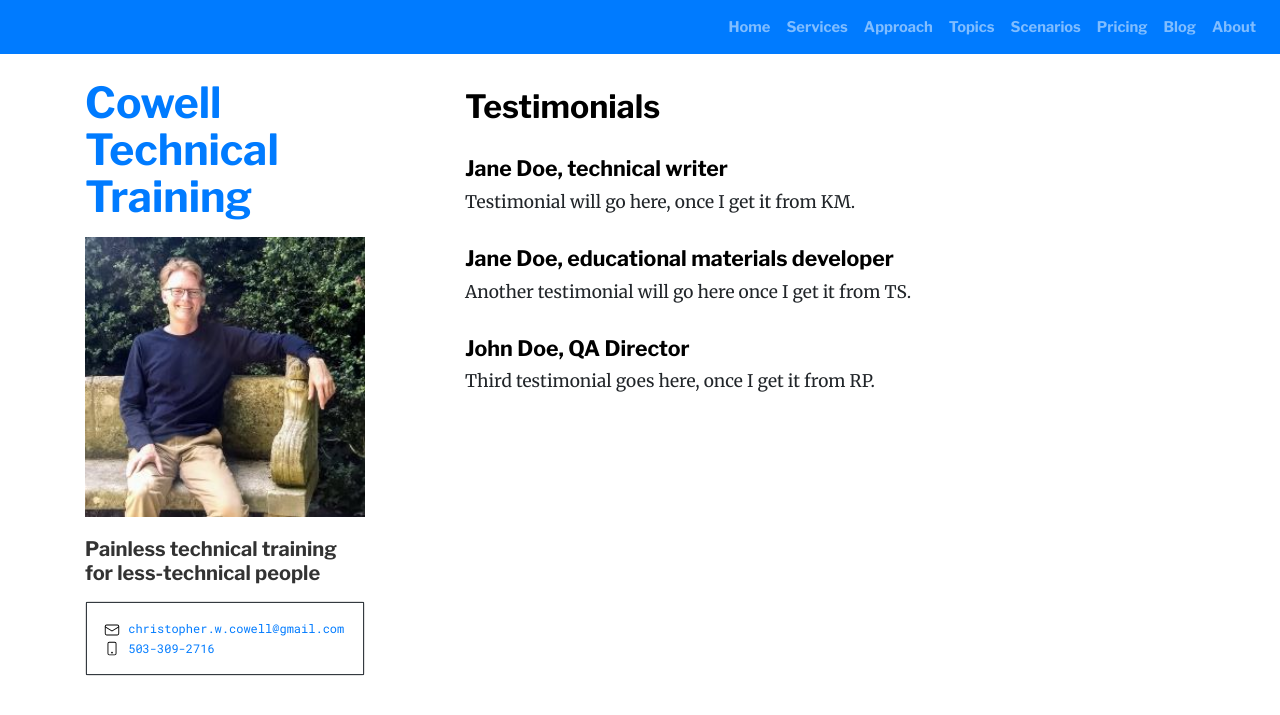
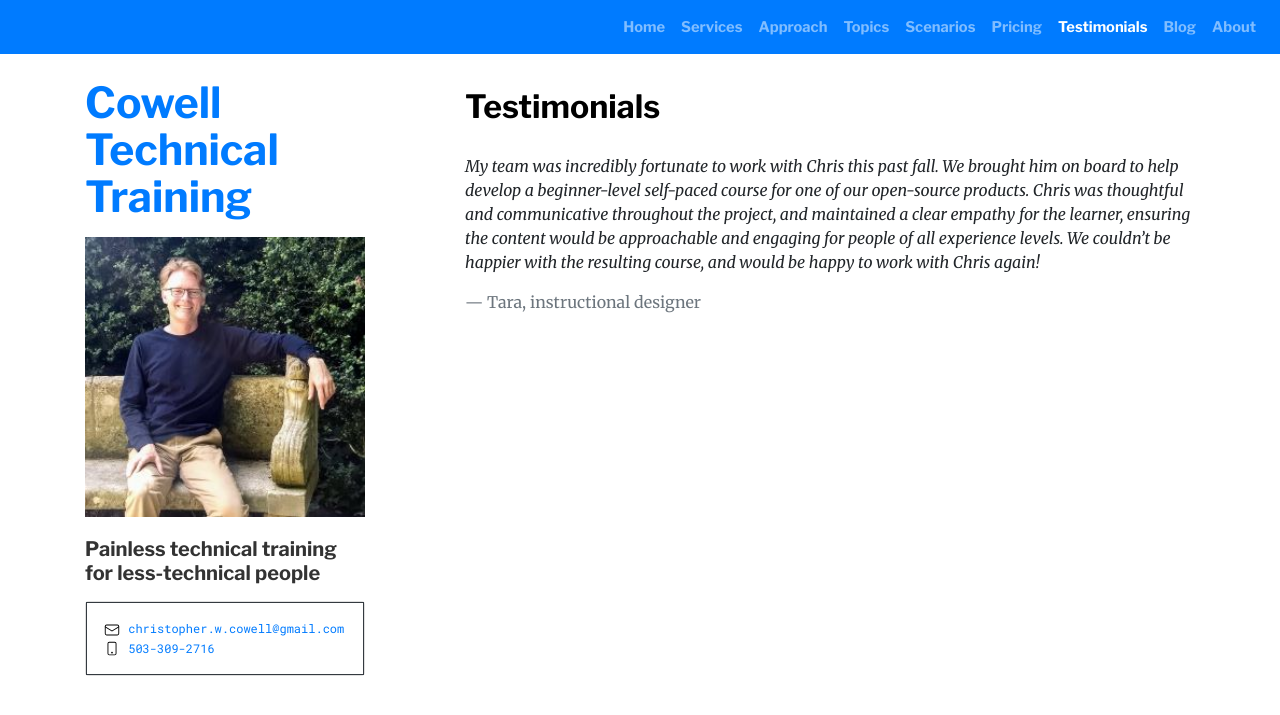
Before and after one commit to cwcowell/cwcowell.github.io, a Jekyll site: the page built from testimonials.md, in a window 1280 px wide. Shown: the top 715 px of the page. Built offline with Jekyll 4.4.1, drawn with Linux system fonts in a browser that asks for light colours; some web fonts are replaced; our own code applies the rules of GitHub Pages for plain Markdown files.

Commit message:
add testimonial from Tara

```diff
--- a/_includes/navigation.html
+++ b/_includes/navigation.html
@@ -24,8 +24,8 @@
                            href="/scenarios.html">Scenarios</a>
                         <a class="nav-item nav-link {% if page.url == '/pricing.html' %}active{% endif %}"
                            href="/pricing.html">Pricing</a>
-<!--                        <a class="nav-item nav-link {% if page.url == '/testimonials.html' %}active{% endif %}"-->
-<!--                           href="/testimonials.html">Testimonials</a>-->
+                        <a class="nav-item nav-link {% if page.url == '/testimonials.html' %}active{% endif %}"
+                           href="/testimonials.html">Testimonials</a>
                         <a class="nav-item nav-link {% if page.url == '/blog.html' %}active{% endif %}"
                            href="/blog.html">Blog</a>
                         <a class="nav-item nav-link {% if page.url == '/about.html' %}active{% endif %}"
--- a/assets/css/style.scss
+++ b/assets/css/style.scss
@@ -66,6 +66,15 @@ table {
   color: #333
 }
 
+.testimonial {
+  font-style: italic;
+  font-size: 1rem;
+}
+
+.testimonial-author {
+  font-size: 1rem;
+}
+
 #sample-roles-and-topics {
   margin-top: 40px;
 }
--- a/testimonials.md
+++ b/testimonials.md
@@ -4,11 +4,10 @@ layout: default
 
 # Testimonials
 
-## Jane Doe, technical writer
-> Testimonial will go here, once I get it from KM.
+<blockquote class="blockquote">
+<p class=" testimonial">
+My team was incredibly fortunate to work with Chris this past fall. We brought him on board to help develop a beginner-level self-paced course for one of our open-source products. Chris was thoughtful and communicative throughout the project, and maintained a clear empathy for the learner, ensuring the content would be approachable and engaging for people of all experience levels. We couldn’t be happier with the resulting course, and would be happy to work with Chris again!
+</p>
 
-## Jane Doe, educational materials developer
-> Another testimonial will go here once I get it from TS.
-
-## John Doe, QA Director
-> Third testimonial goes here, once I get it from RP.
+<footer class="blockquote-footer testimonial-author">Tara, instructional designer</footer>
+</blockquote>
```
